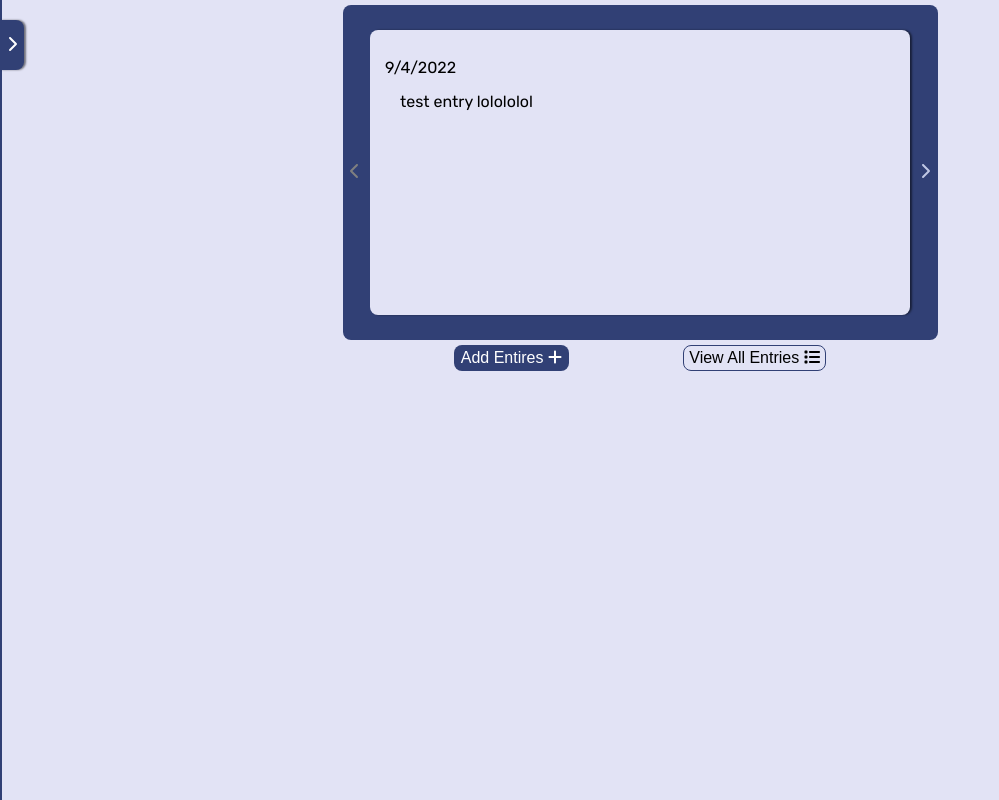
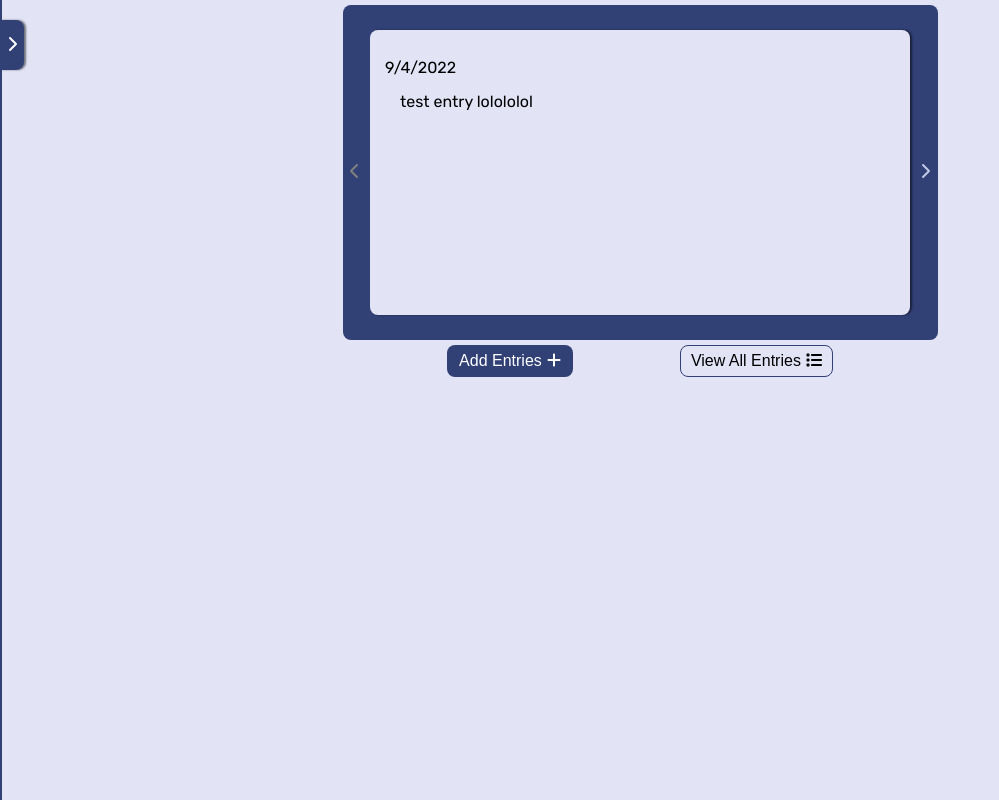
Before and after one commit to e-newton/gratitude-journal, a React (Create React App) app: page / in a window 1280 px wide. Shown: the whole page, without its empty margins (0-999 px from the left). Built offline with nearby package versions, Linux system fonts and the light colour scheme.

Commit message:
Increased button padding, fixed spelling mistake

```diff
--- a/src/Carousel/Carousel.scss
+++ b/src/Carousel/Carousel.scss
@@ -19,6 +19,7 @@ $center-column: min(calc(600px - $button-width - $button-width), calc(100vw - $b
     button {
         height: calc(25% - 25px - 25px);
         z-index: 1;
+        padding: 0;
         background-color: transparent;
         border-color: transparent;
         color: lighten($color: GV.$primary, $amount: 50);
--- a/src/GlobalVariables.scss
+++ b/src/GlobalVariables.scss
@@ -5,6 +5,6 @@ $text-on-dark-colour: #FFFFFF;
 $border-radius: 8px;
 $hover-transition-time: 0.1s;
 $button-border-width: 2px;
-$button-padding-x: 2px;
-$button-padding-y: 5px;
+$button-padding-x: 5px;
+$button-padding-y: 10px;
 $box-shadow-level-1: 2px 0px 2px rgba($color: black, $alpha: 0.5);
--- a/src/Sidebar/Sidebar.scss
+++ b/src/Sidebar/Sidebar.scss
@@ -33,6 +33,7 @@ $toggle-height: 50px;
         height: $toggle-height;
         box-shadow: GV.$box-shadow-level-1;
         top: 20px;
+        padding: 0;
         * {
             transition: transform 0.5s;
         }
--- a/src/app-main/AppMain.tsx
+++ b/src/app-main/AppMain.tsx
@@ -25,7 +25,7 @@ function AppMain() {
                 <Carousel entries={entries}/>
                 <div className="action-container">
                     <button>
-                        <span>Add Entires</span>
+                        <span>Add Entries</span>
                         <FontAwesomeIcon icon={faPlus}></FontAwesomeIcon>
                     </button>
                     <button className="secondary">
```
